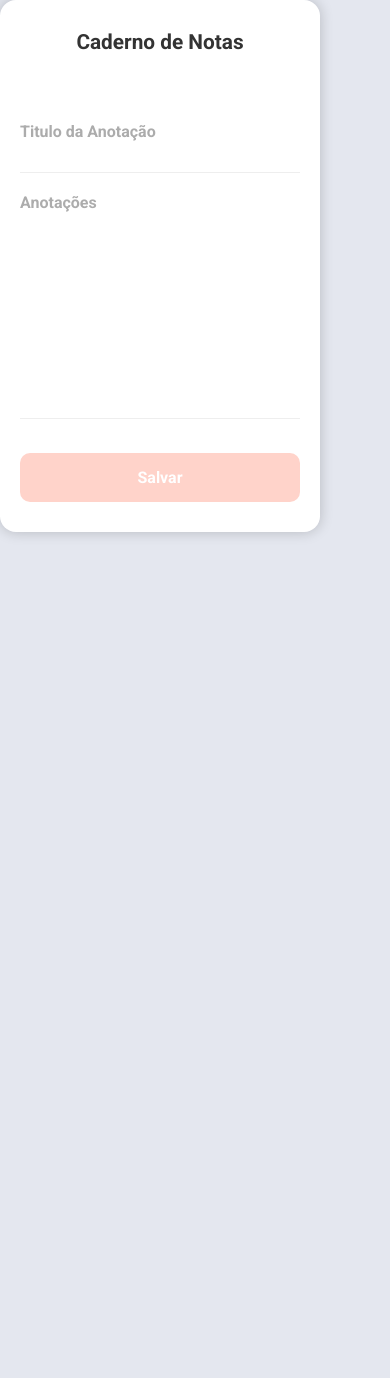
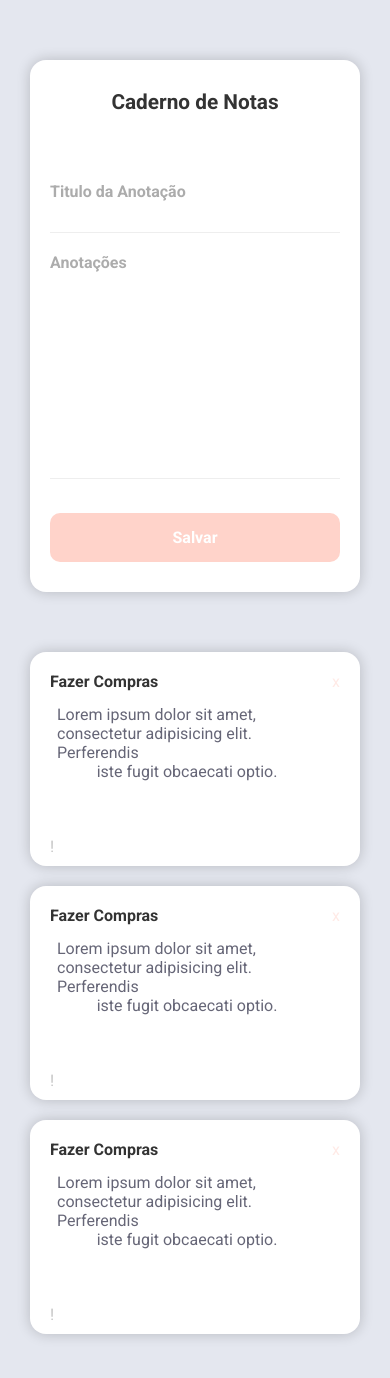
Before and after one commit to Marcelo-Anselmo/DailyNotes-frontend, a React (Vite) app in the folder DailyNotes-frontend/: page / in a window 390 px wide. Shown: the top 1378 px of the page. Before the commit the page ends 844 px from the top, so only its background shows below. Built offline with nearby package versions, Linux system fonts and the light colour scheme.

Commit message:
style:{responsive-layout}

```diff
--- a/DailyNotes-frontend/src/App.jsx
+++ b/DailyNotes-frontend/src/App.jsx
@@ -1,6 +1,9 @@
 import { useState } from "react";
+import "./app.css";
 import "./global.css";
 import "./sidebar.css";
+import "./main.css";
+import Notes from "./components/Notes/Notes";
 
 function App() {
   return (
@@ -19,11 +22,16 @@ function App() {
             <textarea></textarea>
           </div>
 
-
           <button type="submit">Salvar</button>
         </form>
       </aside>
-      <main></main>
+      <main>
+        <ul>
+          <Notes />
+          <Notes />
+          <Notes />
+        </ul>
+      </main>
     </div>
   );
 }
--- /dev/null
+++ b/DailyNotes-frontend/src/app.css
@@ -0,0 +1,24 @@
+#app {
+    max-width: 1200px;
+    margin: 0 auto;
+    padding: 60px 30px;
+    display: flex;
+    flex-direction: row;
+    align-items: flex-start;
+}
+
+@media (max-width: 1000px) {
+    #app {
+        flex-direction: column;
+        align-items: unset;
+    }
+
+    #app main {
+        margin-left: 0;
+        margin-top: 30px;
+    }
+
+    #app aside {
+        width: 100%;
+    }
+}
--- /dev/null
+++ b/DailyNotes-frontend/src/components/Notes/Notes.jsx
@@ -0,0 +1,21 @@
+import React from "react";
+
+const Notes = () => {
+  return (
+    <>
+      <li className="notepad-infos">
+        <div>
+          <strong>Fazer Compras</strong>
+          <div>x</div>
+        </div>
+
+        <textarea
+          defaultValue="Lorem ipsum dolor sit amet, consectetur adipisicing elit. Perferendis
+          iste fugit obcaecati optio."></textarea>
+        <span>!</span>
+      </li>
+    </>
+  );
+};
+
+export default Notes;
--- /dev/null
+++ b/DailyNotes-frontend/src/main.css
@@ -0,0 +1,68 @@
+main {
+    flex: 1;
+    margin-left: 350px;
+}
+
+main ul {
+    display: grid;
+    grid-template-columns: 1fr 1fr;
+    gap: 20px;
+    list-style: none;
+}
+
+@media (max-width: 600px) {
+    main ul {
+        grid-template-columns: 1fr;
+    }
+}
+
+li.notepad-infos div {
+    display: flex;
+    justify-content: space-between;
+}
+
+li.notepad-infos {
+    background-color: #fff;
+    box-shadow: 0 0 14px 0 rgba(0, 0, 0, 0.2);
+    border-radius: 1rem;
+    padding: 20px 20px 10px 20px;
+}
+
+li.notepad-infos strong {
+    display: block;
+    font-size: 16px;
+    color: #333;
+}
+
+li.notepad-infos div div {
+    color: #ffeae6;
+    cursor: pointer;
+}
+
+li.notepad-infos div div:hover {
+    color: #eb8f7a;
+    transition: 0.2s;
+}
+
+li.notepad-infos textarea {
+    padding: 7px;
+    margin-top: 7px;
+    margin-bottom: 5px;
+    width: 100%;
+    height: 130px;
+    font-size: 1rem;
+    color: #667;
+    border: 0;
+    background-color: #fff;
+    resize: none;
+}
+
+li.notepad-infos span {
+    color: #c4c4c4;
+    cursor: pointer;
+}
+
+li.notepad-infos span:hover {
+    color: #eb8f7a;
+    transition: 0.3s;
+}
--- a/DailyNotes-frontend/src/sidebar.css
+++ b/DailyNotes-frontend/src/sidebar.css
@@ -6,6 +6,12 @@ aside {
     border-radius: 1rem;
     padding: 30px 20px;
     position: fixed;
+}
+
+@media (max-width: 1000px) {
+    aside {
+        position: relative;
+    }
 }
 
 aside strong {
```
